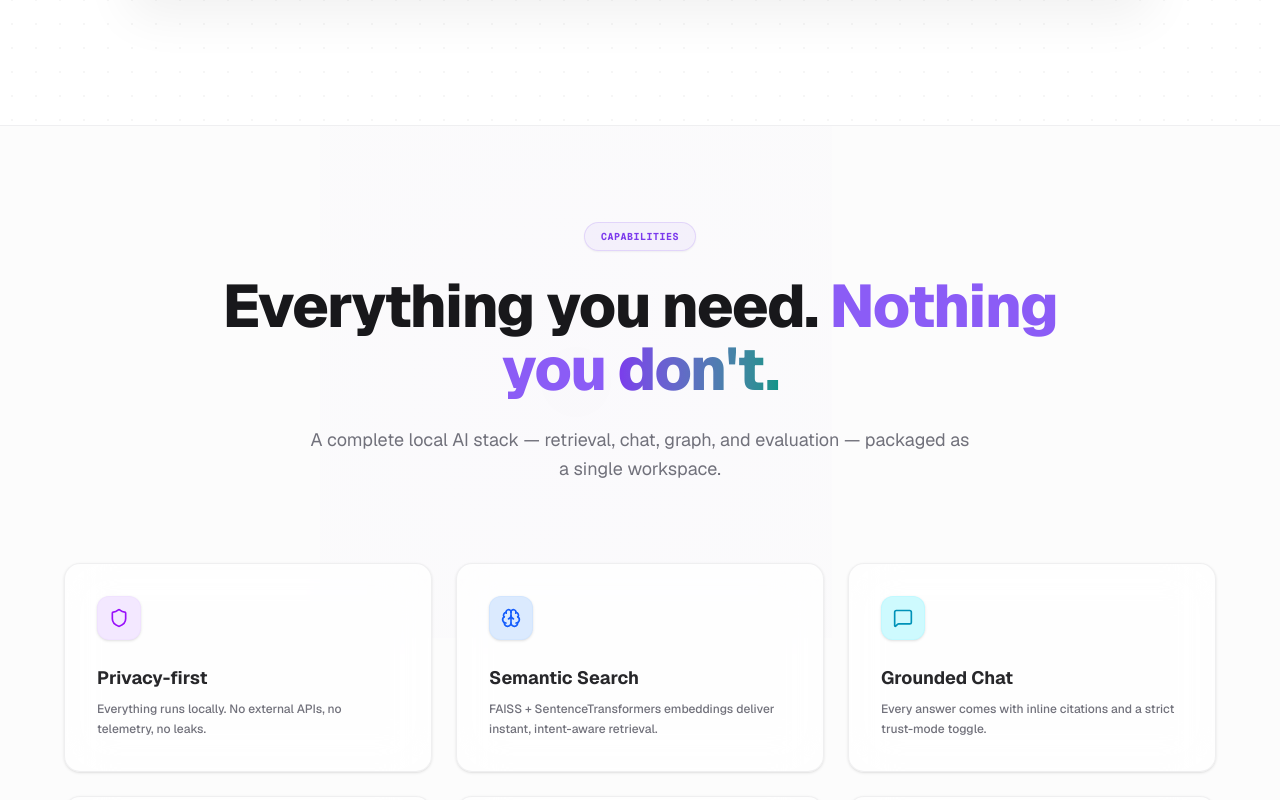
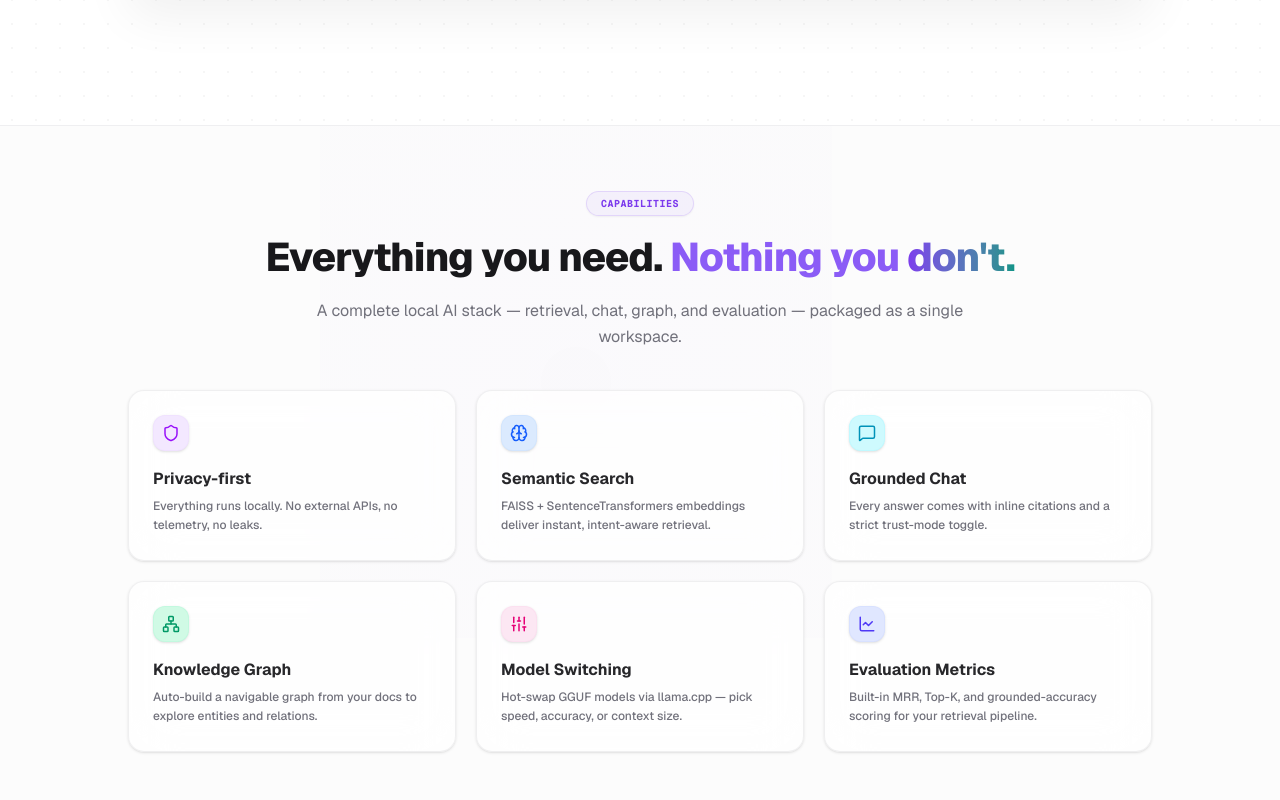
Before and after one commit to tarunkomati/LocalmindOS-webV2, a Next.js app: page / in a window 1280 px wide. Shown: the part 1260-2060 px from the top of the page. Built offline with nearby package versions, Linux system fonts and the light colour scheme.

Commit message:
design: refine capabilities layout and heading sizes to ensure whole section fits within single viewport

```diff
--- a/src/components/Features.tsx
+++ b/src/components/Features.tsx
@@ -65,57 +65,57 @@ export default function Features() {
   };
 
   return (
-    <section id="features" className="py-24 bg-zinc-50/60 relative border-t border-zinc-200/50">
+    <section id="features" className="py-16 bg-zinc-50/60 relative border-t border-zinc-200/50">
       {/* Ambient background blur blobs */}
       <div className="absolute top-0 left-1/4 w-[40vw] h-[40vw] bg-radial-glow opacity-40 pointer-events-none" />
 
       <div className="max-w-7xl mx-auto px-6 relative z-10">
 
         {/* Header Block matching the screenshot */}
-        <div className="text-center max-w-4xl mx-auto mb-20">
+        <div className="text-center max-w-4xl mx-auto mb-10">
           {/* Centered Capabilities Pill */}
-          <div className="inline-flex items-center px-4 py-1.5 border border-accent-purple/15 bg-accent-purple/5 rounded-full text-[10px] font-mono font-bold tracking-wider text-accent-purple mb-6 shadow-xs select-none">
+          <div className="inline-flex items-center px-3.5 py-1 border border-accent-purple/15 bg-accent-purple/5 rounded-full text-[10px] font-mono font-bold tracking-wider text-accent-purple mb-4 shadow-xs select-none">
             CAPABILITIES
           </div>
 
-          {/* Primary Main Heading */}
-          <h2 className="text-4xl sm:text-5xl md:text-6xl font-extrabold tracking-tight text-zinc-900 leading-[1.05] mb-6">
+          {/* Primary Main Heading - Decreased size for single page fit */}
+          <h2 className="text-3xl sm:text-4xl md:text-[40px] font-extrabold tracking-tight text-zinc-900 leading-tight mb-4">
             Everything you need.{" "}
             <span className="text-[#8b5cf6]">Nothing you</span>{" "}
             <span className="bg-gradient-to-r from-accent-purple to-accent-cyan bg-clip-text text-transparent">don't.</span>
           </h2>
 
           {/* Secondary Subheading */}
-          <p className="text-base sm:text-lg text-zinc-500 font-normal leading-relaxed max-w-2xl mx-auto">
+          <p className="text-sm sm:text-base text-zinc-500 font-normal leading-relaxed max-w-2xl mx-auto">
             A complete local AI stack — retrieval, chat, graph, and evaluation — packaged as a single workspace.
           </p>
         </div>
 
-        {/* Feature Cards Grid - 3 columns, 2 rows */}
+        {/* Feature Cards Grid - 3 columns, 2 rows (Compact padding and gap) */}
         <motion.div
           variants={containerVariants}
           initial="hidden"
           whileInView="visible"
           viewport={{ once: true, margin: "-100px" }}
-          className="grid grid-cols-1 md:grid-cols-2 lg:grid-cols-3 gap-6 max-w-6xl mx-auto"
+          className="grid grid-cols-1 md:grid-cols-2 lg:grid-cols-3 gap-5 max-w-5xl mx-auto"
         >
           {features.map((feature, idx) => (
             <motion.div
               key={idx}
               variants={cardVariants}
-              whileHover={{ y: -5, transition: { duration: 0.2 } }}
-              className="group relative flex flex-col p-8 rounded-2xl bg-white/70 border border-zinc-200/60 hover:border-accent-purple/35 backdrop-blur-xl transition-all duration-300 shadow-sm hover:shadow-md hover:shadow-purple-500/5 overflow-hidden"
+              whileHover={{ y: -4, transition: { duration: 0.2 } }}
+              className="group relative flex flex-col p-6 rounded-2xl bg-white/70 border border-zinc-200/60 hover:border-accent-purple/35 backdrop-blur-xl transition-all duration-300 shadow-sm hover:shadow-md hover:shadow-purple-500/5 overflow-hidden"
             >
               {/* Card Hover Spotlight Radial mask */}
               <div className="absolute inset-0 bg-gradient-to-br from-accent-purple/4 to-transparent opacity-0 group-hover:opacity-100 transition-opacity duration-500 pointer-events-none" />
 
-              {/* Colorful Rounded Icon Container */}
-              <div className={`w-11 h-11 rounded-xl flex items-center justify-center border ${feature.colorClass} mb-6 transition-transform duration-300 group-hover:scale-105 shadow-sm`}>
-                {feature.icon}
+              {/* Colorful Rounded Icon Container (Compact size) */}
+              <div className={`w-9 h-9 rounded-xl flex items-center justify-center border ${feature.colorClass} mb-4 transition-transform duration-300 group-hover:scale-105 shadow-sm`}>
+                <span className="scale-90">{feature.icon}</span>
               </div>
 
               {/* Content details */}
-              <h3 className="text-lg font-bold text-zinc-800 mb-2 transition-colors group-hover:text-zinc-900">
+              <h3 className="text-base font-bold text-zinc-800 mb-1.5 transition-colors group-hover:text-zinc-900">
                 {feature.title}
               </h3>
               <p className="text-xs text-zinc-500 font-medium leading-relaxed">
```
